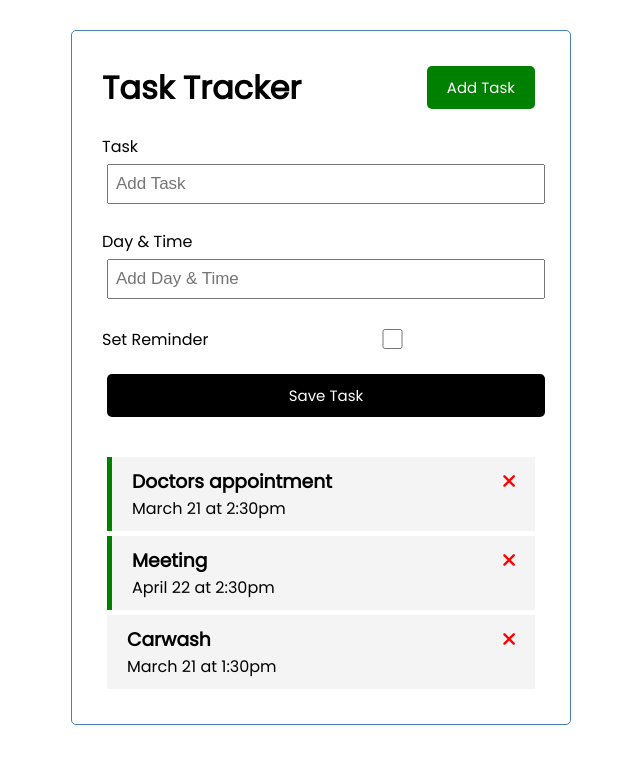
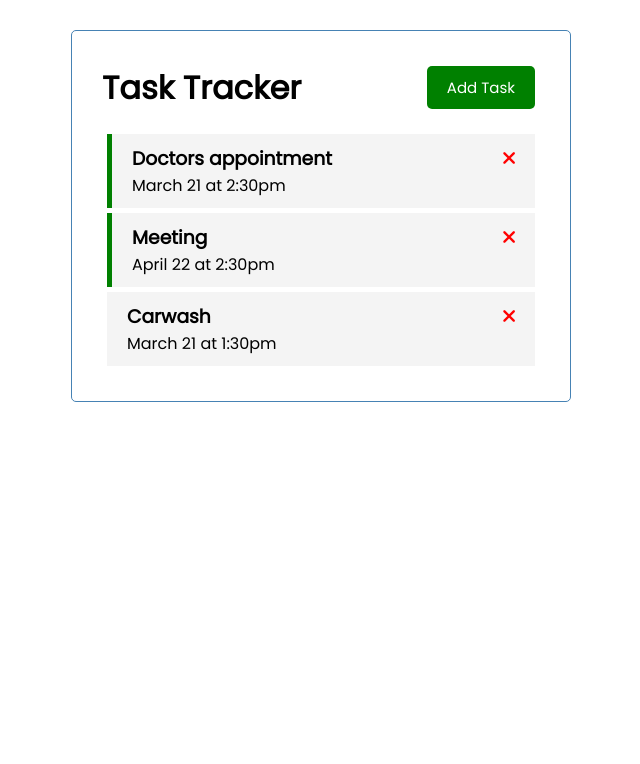
Before and after one commit to Pici1985/tasktracker, a Vue app: page / in a window 1280 px wide. Shown: the top 764 px of the page, without its empty margins (319-959 px from the left). Built offline with nearby package versions, Linux system fonts and the light colour scheme.

Commit message:
ShowAddTask() method handled
showAddTask() method added

```diff
--- a/src/App.vue
+++ b/src/App.vue
@@ -1,12 +1,13 @@
 <!-- https://www.youtube.com/watch?v=qZXt1Aom3Cs&t=1517s
-     49:00-nal
+     1:05:06-nal
 -->
 
 <template>
   <div class="container">
-    <Header title="Task Tracker" />
-    <AddTask
-        @add-task="addTask"/>
+    <Header @toggle-add-task="toggleAddTask" title="Task Tracker" />
+    <div v-if="showAddTask">
+      <AddTask @add-task="addTask"/>
+    </div>
     <Tasks
         @delete-task="deleteTask"
         @toggle-reminder="toggleReminder"
@@ -29,7 +30,8 @@
   },
   data() {
     return{
-      tasks: []
+      tasks: [],
+      showAddTask: false,
     }
   },
   methods: {
@@ -45,6 +47,9 @@
     toggleReminder(id){
       // console.log(id);
       this.tasks = this.tasks.map((task) => task.id === id ? {...task, reminder: !task.reminder} : task );
+    },
+    toggleAddTask(){
+      this.showAddTask = !this.showAddTask;
     },
   },
   created(){
--- a/src/components/Button.vue
+++ b/src/components/Button.vue
@@ -11,7 +11,8 @@
         },
         methods: {
             onClick() {
-                console.log('Button clicked');
+                //
+                this.$emit('toggle-add-task')
             }
         }
     }
--- a/src/components/Header.vue
+++ b/src/components/Header.vue
@@ -1,7 +1,7 @@
 <template>
     <header>
         <h1>{{ title }}</h1>
-        <Button text="Add Task" color="green"/>
+        <Button @toggle-add-task="$emit('toggle-add-task')" text="Add Task" color="green"/>
     </header>
 </template>
 
```
